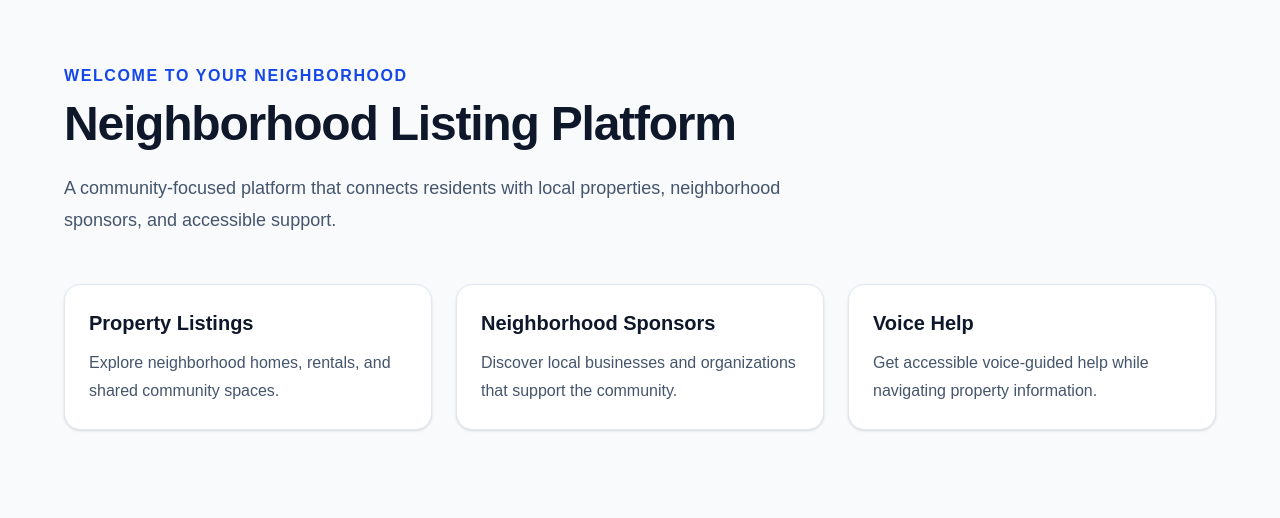
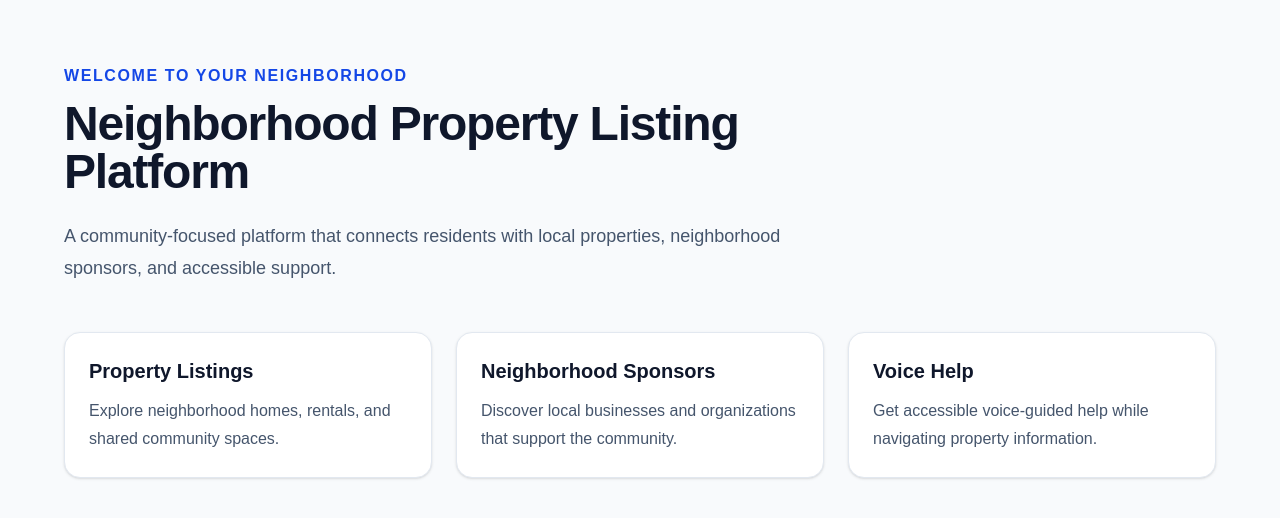
Before and after one commit to eeccoo/neighborhood-listing-platform, a Next.js app: page / in a window 1280 px wide. Shown: the top 518 px of the page. Built offline with nearby package versions, Linux system fonts and the light colour scheme.

Commit message:
Update platform heading for runtime verification

```diff
--- a/src/app/page.tsx
+++ b/src/app/page.tsx
@@ -26,7 +26,7 @@ export default function Home() {
           </p>
 
           <h1 className="text-4xl font-bold tracking-tight sm:text-5xl">
-            Neighborhood Listing Platform
+            Neighborhood Property Listing Platform
           </h1>
 
           <p className="mt-6 text-lg leading-8 text-slate-600">
```
